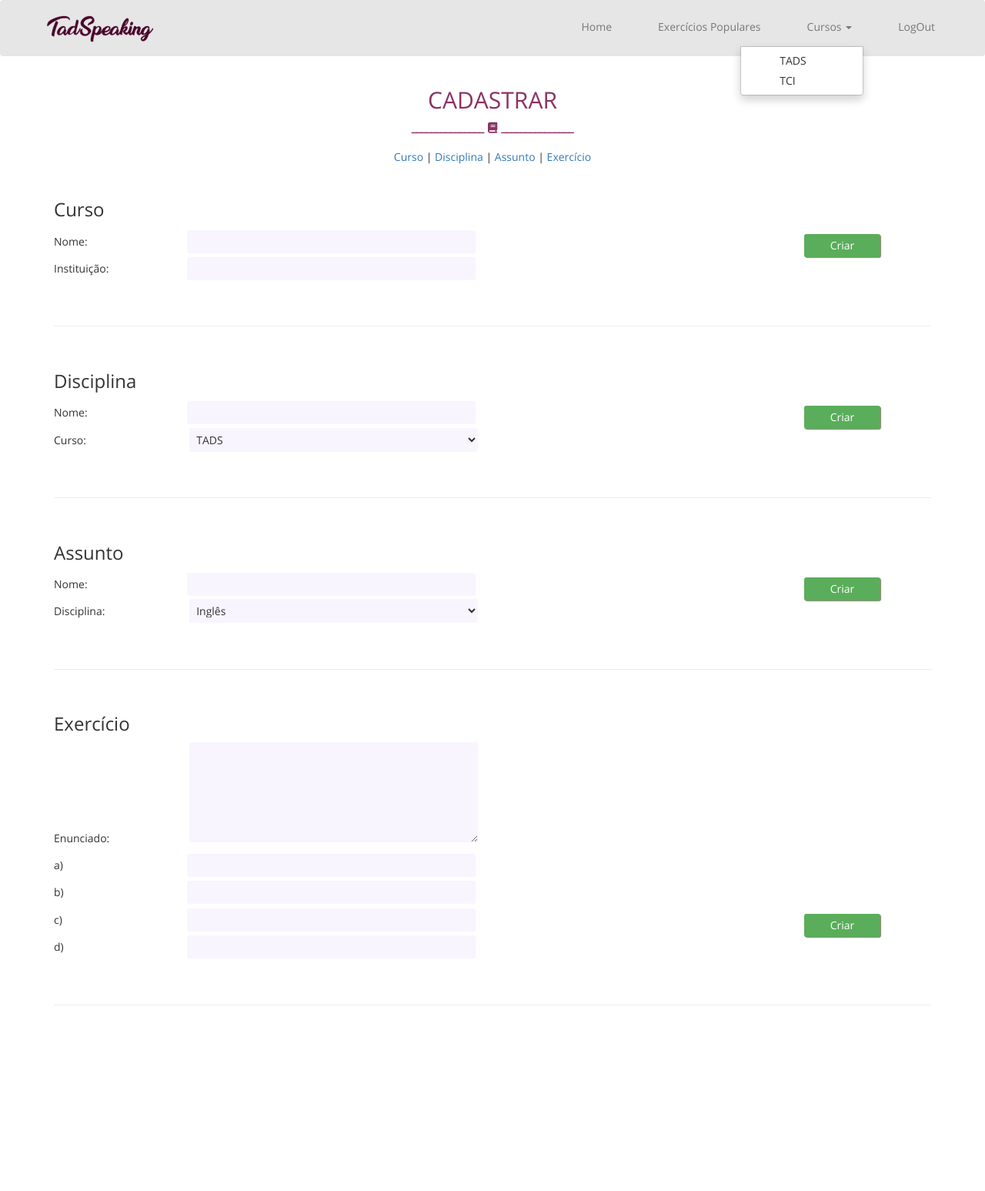
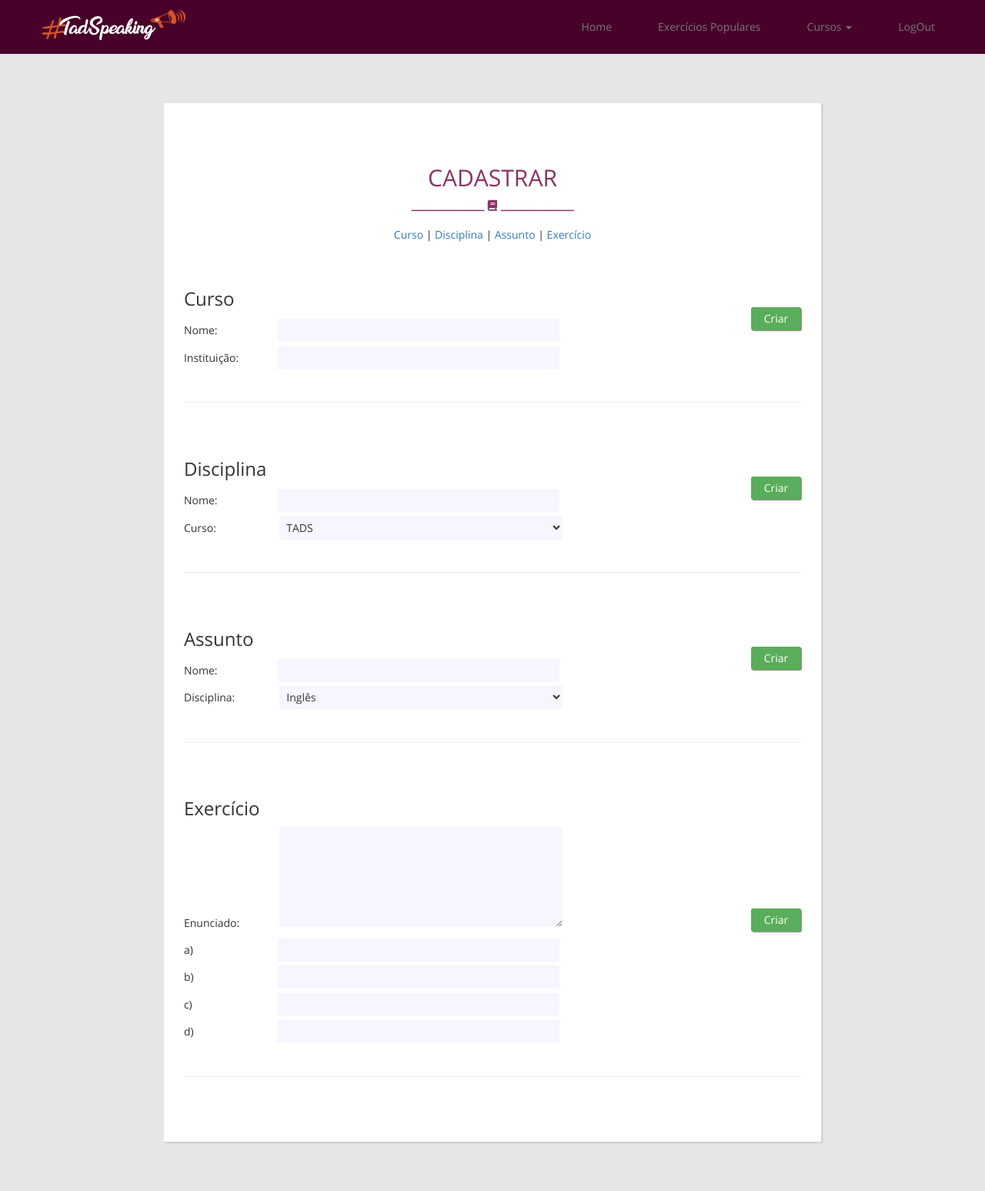
Before and after one commit to GiuliaPadovani/tadspeaking, a PHP site: page /html/cadastrar.html in a window 1280 px wide. Shown: the whole page at 77% size. Before the commit the page ends 1306 px from the top, so only its background shows below. Run offline with PHP 8.4, Linux system fonts and the light colour scheme; some libraries are stand-ins or nearby versions.

Commit message:
Cadastro prontissima. Esqueleto padrao feito

```diff
--- a/Projeto/css/style.css
+++ b/Projeto/css/style.css
@@ -23,9 +23,9 @@ body {
 
 .box {
 	margin-top: 15%;
-	padding: 10%;
 	background-color: #fff;
-	box-shadow: 1px 1px 1px #ccc;
+	box-shadow: 2px 2px 2px #ccc;
+	padding: 0 5% 10% 5%;
 }
 
 /*usar para qualquer subtitulo*/
@@ -34,6 +34,7 @@ body {
 	font-weight: 800;
 	text-transform: uppercase;
 	color: #8c3265;
+	margin-top: 10%;
 }
 
 .login {
@@ -91,12 +92,14 @@ body {
 .menu {
     top:0;
     z-index:10;
-    background: #e6e6e6;
+    background: #48022a;
     width:100%;
     padding: 10px 50px 10px 50px;
     border: 0;
     -webkit-box-shadow: none;
     box-shadow: none;
+    margin-bottom: 0;
+    border-radius: 0;
 }
 
 .navegar ul {
@@ -135,7 +138,7 @@ body {
 }
 
 .cadastrar .campo {
-	width: 50%;
+	width: 70%;
 	margin-left: 10%;
 }
 
@@ -148,8 +151,9 @@ body {
 .cadastrar .botao {
 	background-color: #5AAD5A;
 	width: 60%;
-	margin-top: 50%;
+	margin-top: 70%;
 	color: #fff;
+	margin-left: 40%;
 }
 
 #exercicio .botao {
@@ -157,7 +161,7 @@ body {
 }
 
 .cadastrar .minititulo {
-	margin-top: 5%;
+	margin-top: 10%;
 }
 
 @media screen and (max-width: 600px){/*iphone*/
@@ -167,7 +171,7 @@ body {
 		margin-left: 0;
 	}
 
-	.cadastrar .botao {
+	.cadastrar .botao, #exercicio .botao {
 		width: 50%;
 		margin-top: 10%;
 		margin-left: 50%;
@@ -210,3 +214,14 @@ hr {
 .erros {
 	color: red;
 }
+
+.biggerBox {
+	padding: 0 2% 5% 2%;
+	margin: 5% 0 5% 0;
+	background-color: #fff;
+	box-shadow: 2px 2px 2px #ccc;
+}
+
+.cadastrar, .populares {
+	background-color: #e6e6e6;
+}
--- a/Projeto/html/cadastrar.html
+++ b/Projeto/html/cadastrar.html
@@ -22,19 +22,19 @@
 			         <span class = "icon-bar"></span>
 			      </button>
 			      <span class="logo">
-			        <img class="tads" src="../images/tads.png">
+			        <img class="tads" src="../images/tads2.png">
 			      </span>
 			   </div>
 			   <div class = "collapse navbar-collapse" id = "navbar-collapse">
 			      <ul class = "nav navbar-nav navbar-right navegar">
 			        <li><a href="#">Home</a></li>
-			        <li><a href="#">Exercícios Populares</a></li>
+			        <li><a href="exercicios_populares.html">Exercícios Populares</a></li>
 			        <li class="dropdown">
 			            <a href="#" class="dropdown-toggle" data-toggle="dropdown" role="button" aria-haspopup="true" aria-expanded="false">Cursos <span class="caret"></span></a>
-			            <ul class="dropdown-menu">
+			            <!--<ul class="dropdown-menu">
 			                <li><a href="#">TADS</a></li>
 			                <li><a href="#">TCI</a></li>
-			            </ul>
+			            </ul>-->
 			        </li>
 			        <li><a href="#">LogOut</a></li>
 			      </ul>
@@ -42,8 +42,10 @@
 			</nav>
 		</header>
 		<!--FIM MENU-->
-		<div class="cadastrar">
-			<div class="container">
+		<div class="container-fluid cadastrar">
+			<div class="row">
+				<div class="col-md-2"></div>
+				<div class="col-md-8 biggerBox">
 					<div class="row">
 						<div class="col-md-12 center">
 							<div class="subtitulo">
@@ -166,5 +168,6 @@
 					<hr>
 				</div>
 			</div>
+		</div>
 	</body>
 </html>
```
Also changed, not shown: Projeto/html/exercicios_populares.html (+8 -5 lines), Projeto/images/tads2.png (added), 3 other files. Lines whose indentation alone changed are shown as unchanged.
